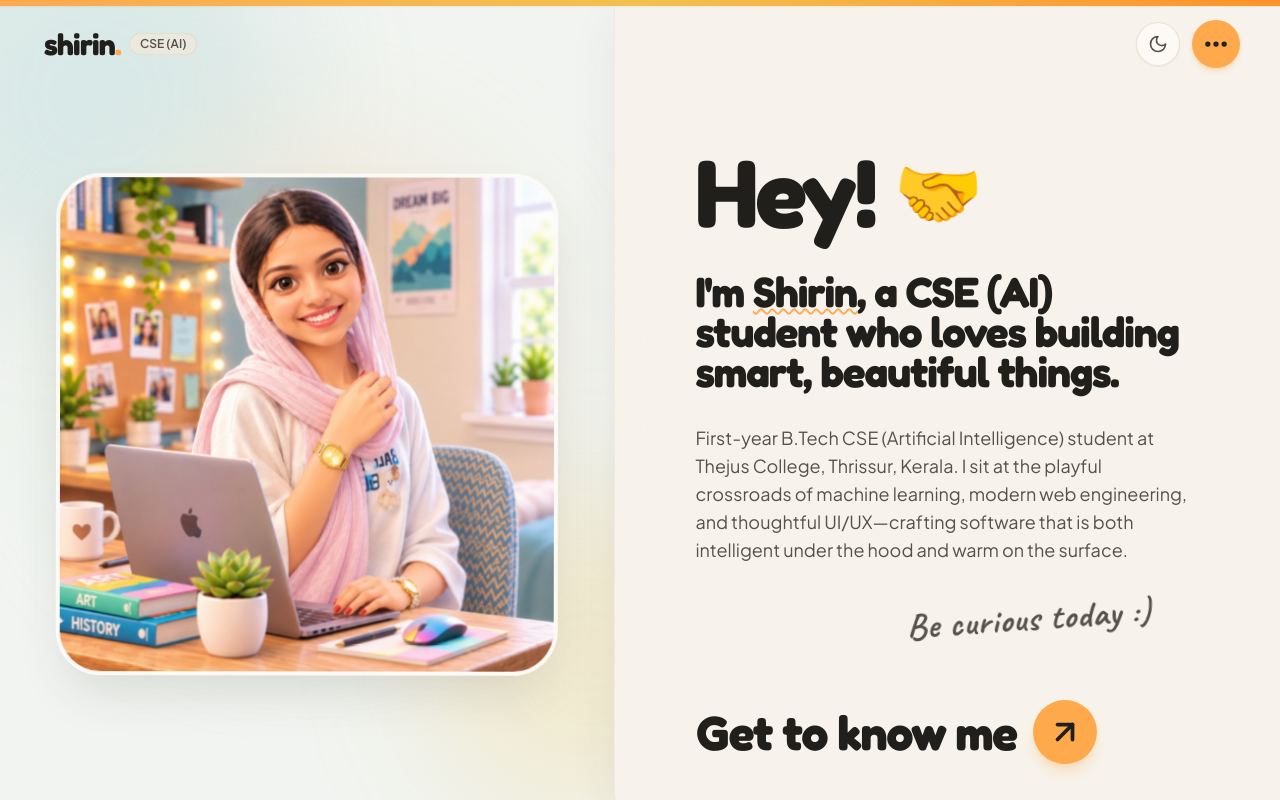
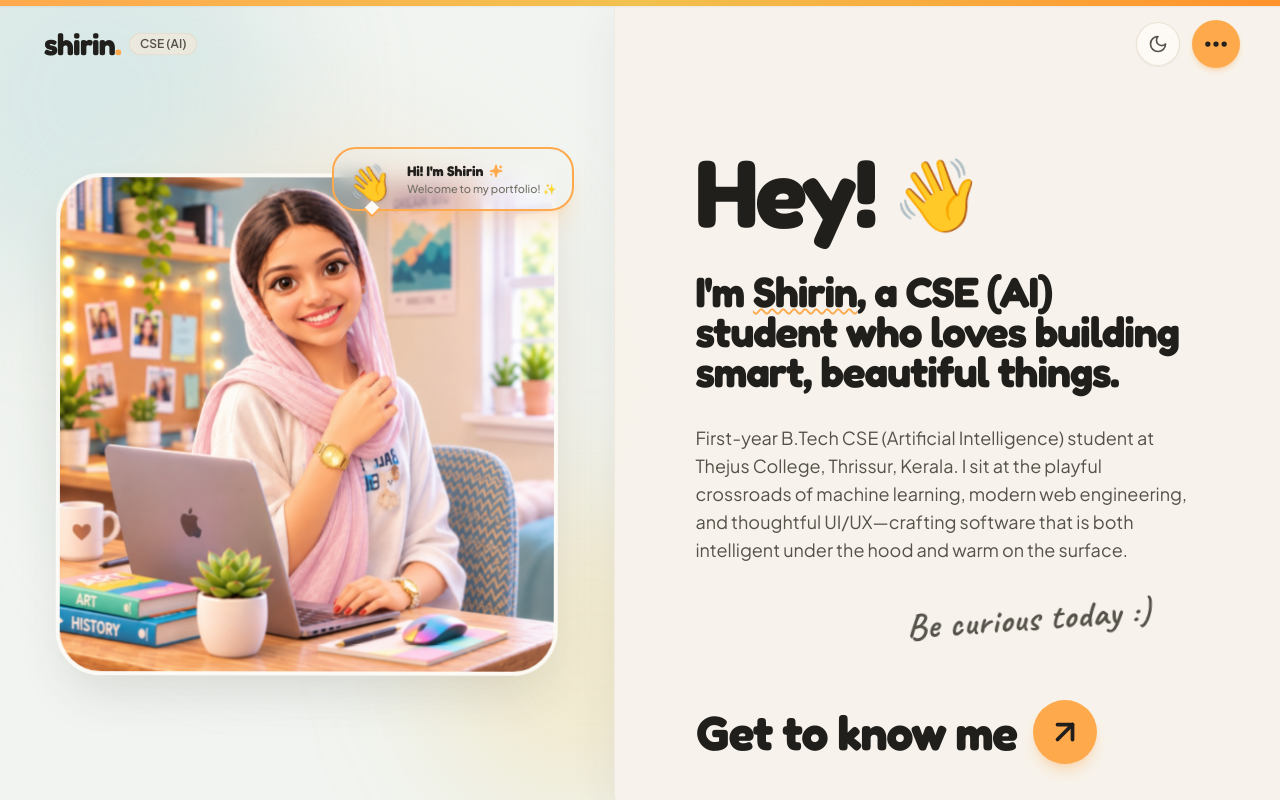
Before and after one commit to shirieeshrn-12/shirin-portfolio, a React (Vite) app: page / in a window 1280 px wide. Shown: the top 800 px of the page. Built offline with nearby package versions, Linux system fonts and the light colour scheme.

Commit message:
feat: Add animated waving hands saying hi on load and interactive avatar speech bubble

```diff
--- a/src/components/Hero.tsx
+++ b/src/components/Hero.tsx
@@ -1,12 +1,42 @@
-import React, { useState } from 'react';
+import React, { useState, useEffect } from 'react';
 import { motion, useMotionValue, useSpring, useTransform } from 'framer-motion';
-import { ArrowUpRight, Sparkles, BookOpen, MapPin } from 'lucide-react';
+import { ArrowUpRight, Sparkles, Heart } from 'lucide-react';
+import confetti from 'canvas-confetti';
 import { PERSONAL_INFO } from '../data/portfolioData';
 import { useMagnetic } from '../hooks/useMagnetic';
+
+const GREETINGS = [
+  "Welcome to my portfolio! ✨",
+  "Glad you're here! 🌸",
+  "Be curious today :) 🚀",
+  "CSE (AI) student @ Thejus 🎓"
+];
 
 export const Hero: React.FC = () => {
   const ctaRef = useMagnetic<HTMLAnchorElement>(0.25);
   const [imageLoaded, setImageLoaded] = useState(false);
+  const [isWaving, setIsWaving] = useState(true);
+  const [greetingIndex, setGreetingIndex] = useState(0);
+
+  // Trigger active waving for 3.5s on initial mount
+  useEffect(() => {
+    const timer = setTimeout(() => {
+      setIsWaving(false);
+    }, 3500);
+    return () => clearTimeout(timer);
+  }, []);
+
+  const handleWaveClick = () => {
+    setIsWaving(true);
+    setGreetingIndex((prev) => (prev + 1) % GREETINGS.length);
+    confetti({
+      particleCount: 40,
+      spread: 50,
+      origin: { y: 0.45, x: 0.3 },
+      colors: ['#FFA94D', '#F2C14E', '#7FBFC4']
+    });
+    setTimeout(() => setIsWaving(false), 2000);
+  };
 
   // Parallax mouse effect
   const mouseX = useMotionValue(0);
@@ -70,8 +100,57 @@ export const Hero: React.FC = () => {
               className="relative z-10 w-full select-none"
             >
               <div className="relative group">
-                {/* Main Avatar Image */}
-                <div className="relative rounded-[2.8rem] overflow-hidden shadow-2xl shadow-charcoal-800/15 border-4 border-cream-50/90 dark:border-darkBg-card animate-gentle-float aspect-square">
+                {/* Waving Speech Bubble saying "Hi!" */}
+                <motion.div
+                  initial={{ scale: 0, opacity: 0, y: 15 }}
+                  animate={{ scale: 1, opacity: 1, y: 0 }}
+                  transition={{ delay: 0.8, type: 'spring', damping: 14 }}
+                  onClick={handleWaveClick}
+                  className="absolute -top-5 -right-2 sm:-top-7 sm:-right-4 z-30 cursor-pointer select-none"
+                  title="Click to say hi!"
+                >
+                  <div className="relative bg-cream-50/98 dark:bg-darkBg-card border-2 border-amberAccent py-2 px-3.5 sm:py-2.5 sm:px-4 rounded-3xl shadow-xl shadow-amberAccent/20 backdrop-blur-md flex items-center gap-2.5 sm:gap-3 hover:scale-105 active:scale-95 transition-transform">
+                    {/* Hand Waving Animation */}
+                    <motion.span
+                      animate={
+                        isWaving
+                          ? { rotate: [0, 32, -22, 32, -15, 24, 0] }
+                          : { rotate: [0, 16, -10, 16, 0] }
+                      }
+                      transition={{
+                        duration: isWaving ? 0.9 : 2.2,
+                        repeat: Infinity,
+                        ease: 'easeInOut'
+                      }}
+                      className="text-3xl sm:text-4xl inline-block origin-bottom-right filter drop-shadow"
+                    >
+                      👋
+                    </motion.span>
+
+                    <div className="text-left">
+                      <div className="flex items-center gap-1.5">
+                        <span className="font-display font-bold text-xs sm:text-sm text-charcoal-900 dark:text-cream-100">
+                          Hi! I'm Shirin
+                        </span>
+                        <Sparkles className="w-3.5 h-3.5 text-amberAccent fill-amberAccent" />
+                      </div>
+                      <p className="text-[10px] sm:text-[11px] font-medium text-charcoal-600 dark:text-cream-300">
+                        {GREETINGS[greetingIndex]}
+                      </p>
+                    </div>
+
+                    {/* Speech pointer tail */}
+                    <div className="absolute -bottom-1.5 left-8 w-3 h-3 bg-cream-50 dark:bg-darkBg-card border-r-2 border-b-2 border-amberAccent rotate-45 transform" />
+                  </div>
+                </motion.div>
+
+                {/* Main Avatar Image with Greeting Entrance */}
+                <motion.div
+                  initial={{ scale: 0.93, opacity: 0 }}
+                  animate={{ scale: 1, opacity: 1 }}
+                  transition={{ duration: 0.7, ease: [0.34, 1.3, 0.64, 1] }}
+                  className="relative rounded-[2.8rem] overflow-hidden shadow-2xl shadow-charcoal-800/15 border-4 border-cream-50/90 dark:border-darkBg-card animate-gentle-float aspect-square"
+                >
                   <img
                     src="/avatar.png"
                     alt="Shirin - CSE (AI) Student at Thejus College"
@@ -85,7 +164,7 @@ export const Hero: React.FC = () => {
                       <span className="font-display font-medium text-charcoal-600">Loading avatar...</span>
                     </div>
                   )}
-                </div>
+                </motion.div>
               </div>
             </motion.div>
           </div>
--- a/src/components/Preloader.tsx
+++ b/src/components/Preloader.tsx
@@ -25,40 +25,53 @@ export const Preloader: React.FC<{ onComplete?: () => void }> = ({ onComplete })
           }}
           className="fixed inset-0 z-50 flex flex-col items-center justify-center bg-cream-100 dark:bg-darkBg-base"
         >
-          {/* Central Logo Box */}
+          {/* Central Animated Greeting Box */}
           <motion.div
             initial={{ scale: 0.8, opacity: 0 }}
             animate={{ scale: 1, opacity: 1 }}
             transition={{ duration: 0.5, ease: 'easeOut' }}
             className="flex flex-col items-center gap-4"
           >
-            <div className="relative w-20 h-20 rounded-3xl bg-amberAccent flex items-center justify-center shadow-lg shadow-amberAccent/20">
-              <span className="font-display font-bold text-4xl text-charcoal-900">S</span>
+            {/* Avatar with Waving Hand saying Hi */}
+            <div className="relative">
+              <div className="relative w-24 h-24 rounded-full overflow-hidden border-4 border-amberAccent shadow-xl shadow-amberAccent/30 bg-cream-200">
+                <img
+                  src="/avatar.png"
+                  alt="Shirin avatar"
+                  className="w-full h-full object-cover"
+                />
+              </div>
+
+              {/* Energetic waving hand */}
               <motion.span
-                animate={{ rotate: [0, 15, -10, 15, 0] }}
-                transition={{ duration: 1.2, repeat: Infinity, ease: 'easeInOut' }}
-                className="absolute -top-3 -right-3 text-2xl select-none"
+                animate={{ rotate: [0, 28, -18, 28, -12, 22, 0] }}
+                transition={{ duration: 1.1, repeat: Infinity, ease: 'easeInOut' }}
+                className="absolute -top-3 -right-3 text-4xl select-none origin-bottom-right filter drop-shadow-md"
               >
                 👋
               </motion.span>
             </div>
 
-            <motion.p
+            <div className="text-center space-y-1">
+              <motion.h2
                 initial={{ opacity: 0, y: 10 }}
                 animate={{ opacity: 1, y: 0 }}
-              transition={{ delay: 0.3 }}
-              className="font-display font-semibold text-charcoal-800 dark:text-cream-100 text-lg tracking-wide"
+                transition={{ delay: 0.2 }}
+                className="font-display font-bold text-charcoal-900 dark:text-cream-100 text-2xl tracking-wide flex items-center justify-center gap-2"
               >
-              Shirin<span className="text-amberAccent">.</span>
-            </motion.p>
+                <span>Hi! I'm Shirin</span>
+                <span className="w-2 h-2 rounded-full bg-emerald-500 animate-pulse" />
+              </motion.h2>
+
               <motion.p
                 initial={{ opacity: 0 }}
                 animate={{ opacity: 1 }}
-              transition={{ delay: 0.5 }}
-              className="font-script text-xl text-charcoal-600 dark:text-cream-300"
+                transition={{ delay: 0.4 }}
+                className="font-script text-2xl text-charcoal-700 dark:text-cream-300 font-bold"
               >
                 Be curious today :)
               </motion.p>
+            </div>
           </motion.div>
         </motion.div>
       )}
--- a/src/data/portfolioData.ts
+++ b/src/data/portfolioData.ts
@@ -54,7 +54,7 @@ export const PERSONAL_INFO = {
   degree: "B.Tech Computer Science & Engineering (Artificial Intelligence)",
   year: "1st Year (2024 - 2028)",
   headlineGreeting: "Hey!",
-  headlineHand: "🤝",
+  headlineHand: "👋",
   tagline: "Be curious today :)",
   subheading: "I'm Shirin, a CSE (AI) student who loves building smart, beautiful things.",
   introParagraph: "First-year B.Tech CSE (Artificial Intelligence) student at Thejus College, Thrissur, Kerala. I sit at the playful crossroads of machine learning, modern web engineering, and thoughtful UI/UX—crafting software that is both intelligent under the hood and warm on the surface.",
```
Lines whose indentation alone changed are shown as unchanged.
